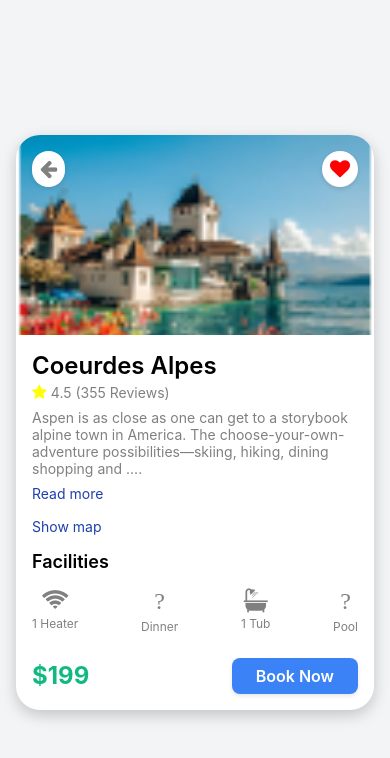
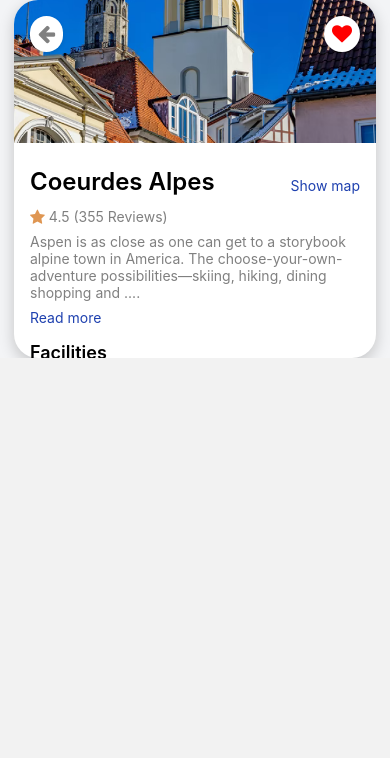
Before and after one commit to Saqibb786/Aspen, a React Native app: screen /ParticularScreen in a window 390 px wide. Shown: the top 758 px of the page. Built offline with nearby package versions, Linux system fonts and the light colour scheme.

Commit message:
Update Particular Screen

```diff
--- a/src/screens/particularScreen/ParticularScreen.js
+++ b/src/screens/particularScreen/ParticularScreen.js
@@ -1,14 +1,23 @@
-import React from 'react';
-import { StyleSheet, View, Text, Image, TouchableOpacity, ScrollView } from 'react-native';
-import { FontAwesome } from '@expo/vector-icons';
+import React from "react";
+import {
+  StyleSheet,
+  View,
+  Text,
+  Image,
+  TouchableOpacity,
+  ScrollView,
+} from "react-native";
+import { FontAwesome } from "@expo/vector-icons";
+import { SafeAreaView } from "react-native-safe-area-context";
 
-const ParticularScreen =() =>{
+const ParticularScreen = () => {
   return (
+    <SafeAreaView>
       <ScrollView contentContainerStyle={styles.container}>
         <View style={styles.card}>
           <View style={styles.imageContainer}>
             <Image
-            source={require('../../assets/location_images/location1.png')}
+              source={require("../../assets/location_images/location5.png")}
               style={styles.image}
             />
             <TouchableOpacity style={styles.backButton}>
@@ -19,18 +28,25 @@ const ParticularScreen =() =>{
             </TouchableOpacity>
           </View>
           <View style={styles.content}>
+            <View style={styles.titleShowMap}>
               <Text style={styles.title}>Coeurdes Alpes</Text>
-          <View style={styles.ratingContainer}>
-            <FontAwesome name="star" size={16} color="yellow" />
-            <Text style={styles.ratingText}>4.5 (355 Reviews)</Text>
-          </View>
-          <Text style={styles.description}>
-            Aspen is as close as one can get to a storybook alpine town in America. The choose-your-own-adventure possibilities—skiing, hiking, dining shopping and ....
-          </Text>
-          <Text style={styles.link}>Read more</Text>
               <View style={styles.showMapContainer}>
                 <Text style={styles.link}>Show map</Text>
               </View>
+            </View>
+
+            <View style={styles.ratingContainer}>
+              <FontAwesome name="star" size={16} color='rgba(223, 150, 82, 1)' />
+              <Text style={styles.ratingText}>4.5 (355 Reviews)</Text>
+            </View>
+
+            <Text style={styles.description}>
+              Aspen is as close as one can get to a storybook alpine town in
+              America. The choose-your-own-adventure possibilities—skiing,
+              hiking, dining shopping and ....
+            </Text>
+            <Text style={styles.link}>Read more</Text>
+
             <Text style={styles.facilitiesTitle}>Facilities</Text>
             <View style={styles.facilitiesContainer}>
               <View style={styles.facility}>
@@ -59,58 +75,63 @@ const ParticularScreen =() =>{
           </View>
         </View>
       </ScrollView>
+    </SafeAreaView>
   );
-}
+};
 export default ParticularScreen;
 const styles = StyleSheet.create({
   container: {
+    height: "100%",
+    width: "100%",
     flexGrow: 1,
-    backgroundColor: '#f3f4f6',
-    alignItems: 'center',
-    justifyContent: 'center',
-    padding: 16,
+    backgroundColor: "#f3f4f6",
+    alignItems: "center",
+    justifyContent: "center",
+    paddingHorizontal: 14,
   },
   card: {
-    backgroundColor: '#fff',
+    backgroundColor: "#fff",
     borderRadius: 24,
-    shadowColor: '#000',
+    shadowColor: "#000",
     shadowOpacity: 0.2,
     shadowOffset: { width: 0, height: 5 },
     shadowRadius: 15,
     elevation: 5,
-    width: '100%',
+    width: "100%",
+    height: "100%",
     maxWidth: 400,
   },
   imageContainer: {
-    position: 'relative',
+    position: "relative",
+    height: "40%",
   },
   image: {
-    width: '100%',
-    height: 200,
+    width: "100%",
+    height: "100%",
     borderTopLeftRadius: 24,
     borderTopRightRadius: 24,
   },
   backButton: {
-    position: 'absolute',
+    position: "absolute",
     top: 16,
     left: 16,
-    backgroundColor: '#fff',
+    backgroundColor: "#fff",
     padding: 8,
     borderRadius: 24,
-    shadowColor: '#000',
+    shadowColor: "#000",
     shadowOpacity: 0.1,
     shadowOffset: { width: 0, height: 2 },
     shadowRadius: 4,
     elevation: 2,
   },
   favoriteButton: {
-    position: 'absolute',
+    position: "absolute",
     top: 16,
     right: 16,
-    backgroundColor: '#fff',
+    backgroundColor: "#fff",
     padding: 8,
     borderRadius: 24,
-    shadowColor: '#000',
+    shadowColor: "#000",
     shadowOpacity: 0.1,
     shadowOffset: { width: 0, height: 2 },
     shadowRadius: 4,
@@ -119,75 +140,81 @@ const styles = StyleSheet.create({
   content: {
     padding: 16,
   },
+  titleShowMap: {
+    flexDirection: "row",
+    justifyContent: "space-between",
+    alignItems: "center",
+    marginTop: 8,
+  },
   title: {
     fontSize: 24,
-    fontWeight: '600',
+    fontWeight: "600",
   },
+
   ratingContainer: {
-    flexDirection: 'row',
-    alignItems: 'center',
-    marginTop: 4,
+    flexDirection: "row",
+    alignItems: "center",
+    marginTop: 12,
   },
+
   ratingText: {
     marginLeft: 4,
     fontSize: 14,
-    color: 'gray',
+    color: "gray",
   },
   description: {
     marginTop: 8,
     fontSize: 14,
-    color: 'gray',
+    color: "gray",
   },
   link: {
-    color: '#1e40af',
+    color: "#1e40af",
     marginTop: 8,
   },
-  showMapContainer: {
-    marginTop: 8,
-  },
+
   facilitiesTitle: {
     fontSize: 18,
-    fontWeight: '600',
+    fontWeight: "600",
     marginTop: 16,
   },
   facilitiesContainer: {
-    flexDirection: 'row',
-    justifyContent: 'space-between',
+    flexDirection: "row",
+    justifyContent: "space-between",
     marginTop: 16,
   },
   facility: {
-    alignItems: 'center',
+    alignItems: "center",
   },
   facilityText: {
     marginTop: 4,
     fontSize: 12,
-    color: 'gray',
+    color: "gray",
   },
   footer: {
-    flexDirection: 'row',
-    justifyContent: 'space-between',
-    alignItems: 'center',
+    flexDirection: "row",
+    justifyContent: "space-between",
+    alignItems: "center",
     marginTop: 24,
   },
   price: {
     fontSize: 24,
-    fontWeight: '700',
-    color: '#10b981',
+    fontWeight: "700",
+    color: "#10b981",
   },
   bookButton: {
-    backgroundColor: '#3b82f6',
+    backgroundColor: "#3b82f6",
     paddingVertical: 8,
     paddingHorizontal: 24,
     borderRadius: 8,
-    shadowColor: '#000',
+    shadowColor: "#000",
     shadowOpacity: 0.1,
     shadowOffset: { width: 0, height: 2 },
     shadowRadius: 4,
     elevation: 2,
   },
   bookButtonText: {
-    color: '#fff',
+    color: "#fff",
     fontSize: 16,
-    fontWeight: '600',
+    fontWeight: "600",
   },
 });
```
Also changed, not shown: src/assets/location_images/location5.png (added). Lines whose indentation alone changed are shown as unchanged.
